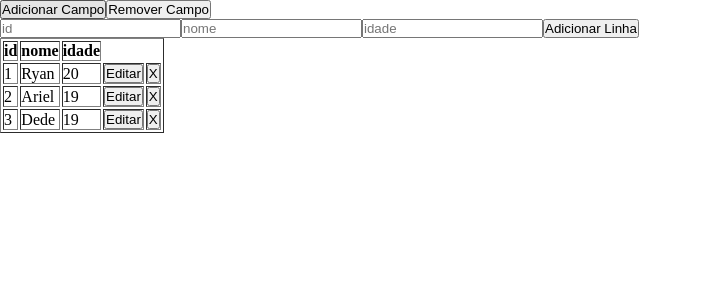
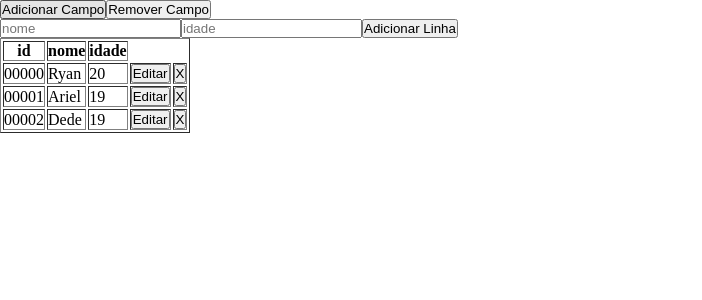
Before and after one commit to Web-LIA/Tabela-Dinamica, a React (Create React App) app: page /tabela in a window 1280 px wide. Shown: the top 300 px of the page, without its empty margins (0-702 px from the left). Built offline with nearby package versions, Linux system fonts and the light colour scheme.

Commit message:
feat: adicionar feat de gerar id automaticamente

```diff
--- a/src/components/newTable/FormAddRow.tsx
+++ b/src/components/newTable/FormAddRow.tsx
@@ -14,11 +14,12 @@ type FormAddRowProps = {
 
 function FormAddRow(props: FormAddRowProps) {
     //adcionar tratamento de erros futuramente
+    const keys = props.keys.filter(key => (key !== "id"))
 
     return(
         <form onSubmit={props.addRow}>
             {
-                props.keys.map(key => <input type="text" placeholder={key} id={key} onChange={props.updateNewRowData}/>)
+                keys.map(key => <input type="text" placeholder={key} id={key} onChange={props.updateNewRowData}/>)
             }
             <button type="submit">Adicionar Linha</button>
         </form>
--- a/src/pages/NewTable.tsx
+++ b/src/pages/NewTable.tsx
@@ -11,9 +11,9 @@ type RowData = {
 
 function NewTable() {
     const [data, setData] = useState<RowData[]>([
-        {id: "1", nome: "Ryan", idade: "20"},
-        {id: "2", nome: "Ariel", idade: "19"},
-        {id: "3", nome: "Dede", idade: "19"}
+        {id: "00000", nome: "Ryan", idade: "20"},
+        {id: "00001", nome: "Ariel", idade: "19"},
+        {id: "00002", nome: "Dede", idade: "19"}
     ])
     const [keys, setKeys] = useState<string[]>(Object.keys(data[0]))
     const [newRowData, setNewRowData] = useState<RowData>({id: "", nome: "", idade: ""})
@@ -44,9 +44,22 @@ function NewTable() {
             }
         })
     }
+    function generateId() {
+        let id = ""
+        const characters = 'ABCDEFGHIJKLMNOPQRSTUVWXYZabcdefghijklmnopqrstuvwxyz0123456789'
+        let index = 0
+        do {
+            id = ""
+            for (let i = 0; i < 5; i++) {
+                index = Math.floor(Math.random() * characters.length);
+                id += characters[index];
+            }
+        } while(data.find(rowData => {return (rowData.id === id)}))
+        return id
+    }
     function addRow(e: React.FormEvent<HTMLFormElement>) {
         e.preventDefault()
-        setData([...data, newRowData])
+        setData([...data, {...newRowData, id: generateId()}])
     }
 
     return (
```
